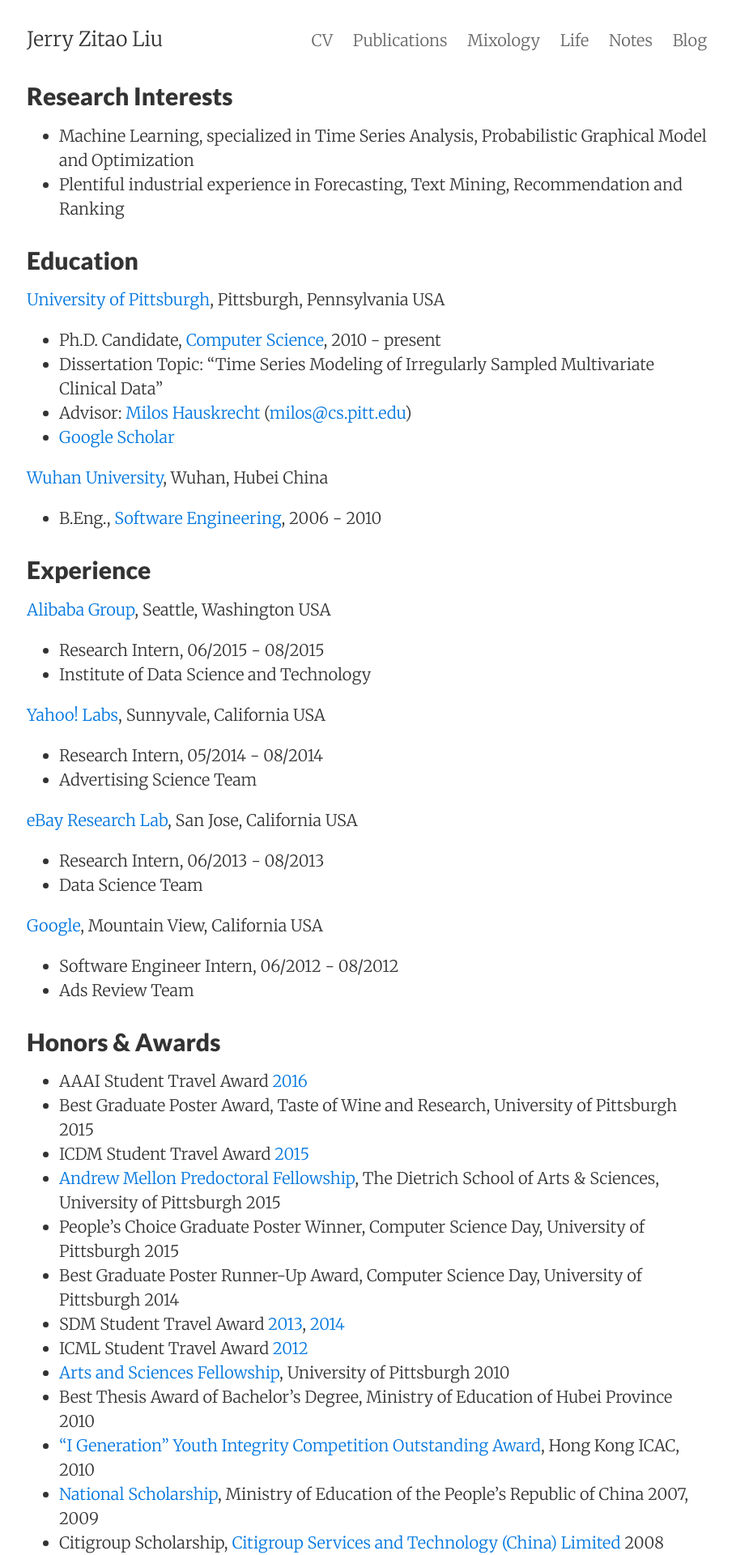
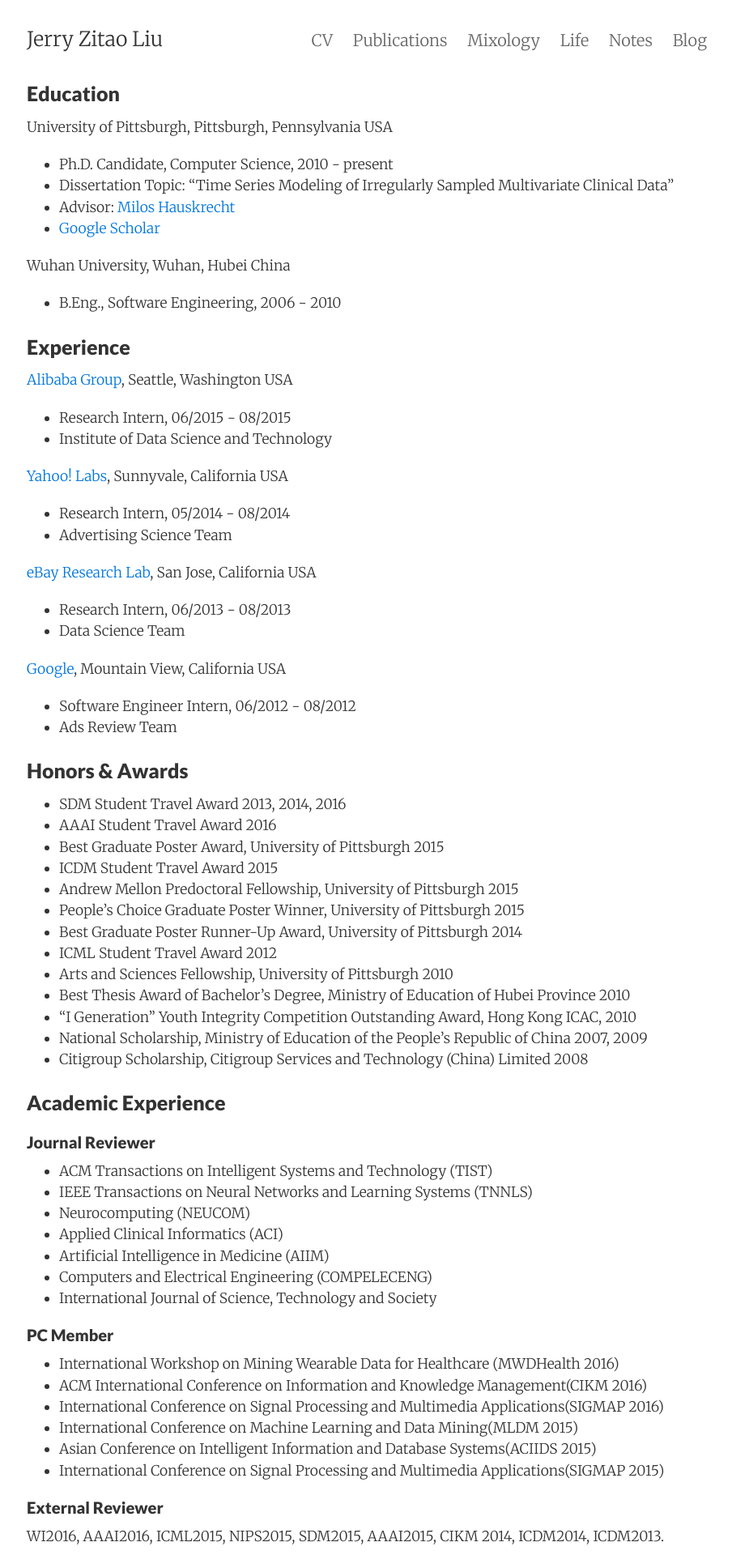
Before and after one commit to zitaoliu/zitaoliu.github.io, a Jekyll site: the page built from cv.md, in a window 1280 px wide. Shown: the top 1920 px of the page at 81% size, without its empty margins (187-1091 px from the left). Built offline with Jekyll 4.4.1, drawn with Linux system fonts in a browser that asks for light colours; nearby versions of some CDN libraries; some of the changed text lies outside the part shown.

Commit message:
personal website updated
personal website updated

```diff
--- a/_sass/basscss/_base-typography.scss
+++ b/_sass/basscss/_base-typography.scss
@@ -23,7 +23,7 @@
 dl,
 ol,
 ul {
-  font-size: $h4;
+  font-size: $h5;
   margin-top: 0;
   margin-bottom: $space-2;
 }
--- a/cv.md
+++ b/cv.md
@@ -3,28 +3,22 @@
 permalink: /cv/
 ---
 
-## Research Interests
+### Education
 
-* Machine Learning, specialized in Time Series Analysis, Probabilistic Graphical Model and Optimization
-* Plentiful industrial experience in Forecasting, Text Mining, Recommendation and Ranking
+University of Pittsburgh, Pittsburgh, Pennsylvania USA
 
-
-## Education
-
-[University of Pittsburgh](http://www.pitt.edu/), Pittsburgh, Pennsylvania USA
-
-* Ph.D. Candidate, [Computer Science](http://www.cs.pitt.edu/), 2010 - present
+* Ph.D. Candidate, Computer Science, 2010 - present
 * Dissertation Topic:  "Time Series Modeling of Irregularly Sampled Multivariate Clinical Data"
-* Advisor: [Milos Hauskrecht](http://people.cs.pitt.edu/~milos/) ([milos@cs.pitt.edu](mailto:milos@cs.pitt.edu))
+* Advisor: [Milos Hauskrecht](http://people.cs.pitt.edu/~milos/)
 * [Google Scholar](http://scholar.google.com/citations?user=rRTzNm0AAAAJ)
 
 
-[Wuhan University](http://en.whu.edu.cn/), Wuhan, Hubei China
+Wuhan University, Wuhan, Hubei China
 
-* B.Eng., [Software Engineering](http://iss.whu.edu.cn/EnglishV/), 2006 - 2010
+* B.Eng., Software Engineering, 2006 - 2010
 
 
-## Experience
+### Experience
 
 [Alibaba Group](http://data.alibaba.com/), Seattle, Washington USA
 
@@ -46,45 +40,47 @@
 * Software Engineer Intern, 06/2012 - 08/2012
 * Ads Review Team
 
-## Honors & Awards
+### Honors & Awards
 
-* AAAI Student Travel Award  [2016](http://www.aaai.org/Conferences/AAAI/aaai16.php)
-* Best Graduate Poster Award, Taste of Wine and Research, University of Pittsburgh 2015
-* ICDM Student Travel Award  [2015](http://icdm2015.stonybrook.edu/)
-* [Andrew Mellon Predoctoral Fellowship](http://www.asgraduate.pitt.edu/node/336), The Dietrich School of Arts & Sciences, University of Pittsburgh 2015
-* People's Choice Graduate Poster Winner, Computer Science Day, University of Pittsburgh 2015
-* Best Graduate Poster Runner-Up Award, Computer Science Day, University of Pittsburgh 2014
-* SDM Student Travel Award  [2013](http://www.siam.org/meetings/sdm13/), [2014](http://www.siam.org/meetings/sdm14/)
-* ICML Student Travel Award  [2012](http://icml.cc/2012/)
-* [Arts and Sciences Fellowship](http://www.asgraduate.pitt.edu/node/336), University of Pittsburgh  2010
+* SDM Student Travel Award 2013, 2014, 2016
+* AAAI Student Travel Award 2016
+* Best Graduate Poster Award, University of Pittsburgh 2015
+* ICDM Student Travel Award 2015
+* Andrew Mellon Predoctoral Fellowship, University of Pittsburgh 2015
+* People's Choice Graduate Poster Winner, University of Pittsburgh 2015
+* Best Graduate Poster Runner-Up Award, University of Pittsburgh 2014
+* ICML Student Travel Award 2012
+* Arts and Sciences Fellowship, University of Pittsburgh 2010
 * Best Thesis Award of Bachelor's Degree, Ministry of Education of Hubei Province 2010
-* ["I Generation" Youth Integrity Competition Outstanding Award](http://www.me.icac.hk/new/yintegrity/en/I_Project_Competition.htm), Hong Kong ICAC, 2010
-* [National Scholarship](http://www.moe.gov.cn/jyb_xwfb/xw_zt/moe_357/jyzt_2015nztzl/2015_zt06/15zt06_gxzzzc/gxzz_bzks/201508/t20150810_199202.html), Ministry of Education of the People's Republic of China  2007, 2009
-* Citigroup Scholarship, [Citigroup Services and Technology (China) Limited](http://www.citibank.com/china/csts/index.htm)  2008
+* "I Generation" Youth Integrity Competition Outstanding Award, Hong Kong ICAC, 2010
+* National Scholarship, Ministry of Education of the People's Republic of China  2007, 2009
+* Citigroup Scholarship, Citigroup Services and Technology (China) Limited 2008
 
 
-## Academic Experience
+### Academic Experience
 
-### Journal Reviewer
+#### Journal Reviewer
 
-* [ACM Transactions on Intelligent Systems and Technology](http://tist.acm.org/index.php)
-* [IEEE Transactions on Neural Networks and Learning Systems](http://cis.ieee.org/ieee-transactions-on-neural-networks-and-learning-systems.html)
-* [Applied Clinical Informatics](http://aci.schattauer.de/)
-* [Artificial Intelligence in Medicine](http://www.journals.elsevier.com/artificial-intelligence-in-medicine/)
-* [Computers and Electrical Engineering](http://www.journals.elsevier.com/computers-and-electrical-engineering/)
-* [International Journal of Science, Technology and Society](http://www.sciencepublishinggroup.com/j/ijsts)
+* ACM Transactions on Intelligent Systems and Technology (TIST)
+* IEEE Transactions on Neural Networks and Learning Systems (TNNLS)
+* Neurocomputing (NEUCOM)
+* Applied Clinical Informatics (ACI)
+* Artificial Intelligence in Medicine (AIIM)
+* Computers and Electrical Engineering (COMPELECENG)
+* International Journal of Science, Technology and Society
 
-### PC Member
+#### PC Member
 
-* 11th [International Conference on Machine Learning and Data Mining](http://www.mldm.de/index.php)
-* 7th [Asian Conference on Intelligent Information and Database Systems](http://www.aciids.org/)
-* 12th, 13th [International Conference on Signal Processing and Multimedia Applications](http://www.sigmap.icete.org/)
+* International Workshop on Mining Wearable Data for Healthcare (MWDHealth 2016)
+* ACM International Conference on Information and Knowledge Management(CIKM 2016)
+* International Conference on Signal Processing and Multimedia Applications(SIGMAP 2016)
+* International Conference on Machine Learning and Data Mining(MLDM 2015)
+* Asian Conference on Intelligent Information and Database Systems(ACIIDS 2015)
+* International Conference on Signal Processing and Multimedia Applications(SIGMAP 2015)
 
-### External Reviewer
+#### External Reviewer
 
-[AAAI2016](http://www.aaai.org/Conferences/AAAI/aaai16.php), [ICML2015](http://icml.cc/2015/), [NIPS2015](https://nips.cc/), [SDM2015](http://www.siam.org/meetings/sdm15/), [AAAI2015](http://www.aaai.org/Conferences/AAAI/aaai15.php), [CIKM2014](http://cikm2014.fudan.edu.cn/), [ICDM2014](http://icdm2014.sfu.ca/home.html), [ICDM2013](http://icdm2013.rutgers.edu/)
-
-
+WI2016, AAAI2016, ICML2015, NIPS2015, SDM2015, AAAI2015, CIKM 2014, ICDM2014, ICDM2013.
 
 
 <div class="mt3">
```
Also changed, not shown: mixology.md (+10 -10 lines), notes.md (+4 -4 lines), publications.md (+9 -9 lines), 6 other files.
